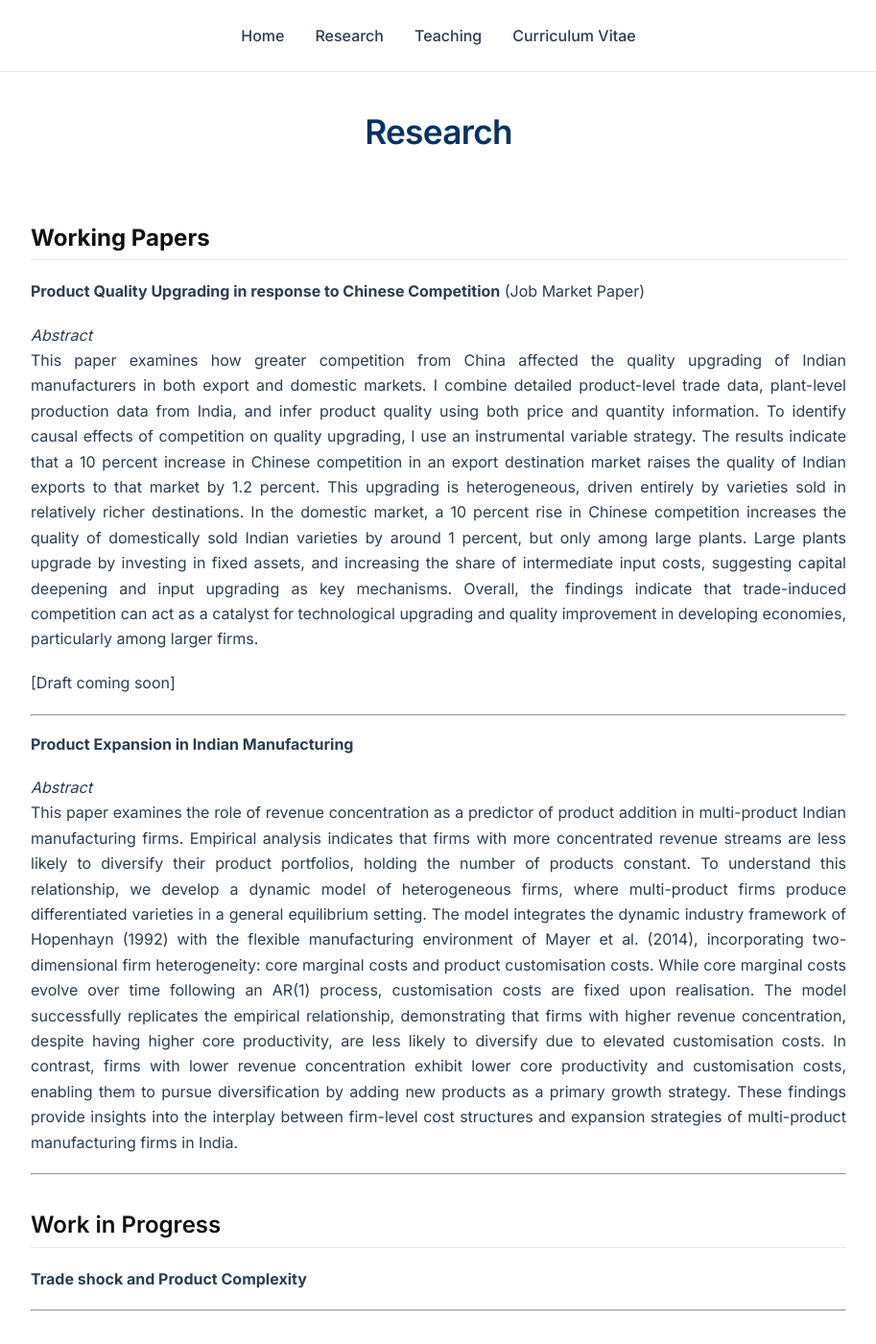
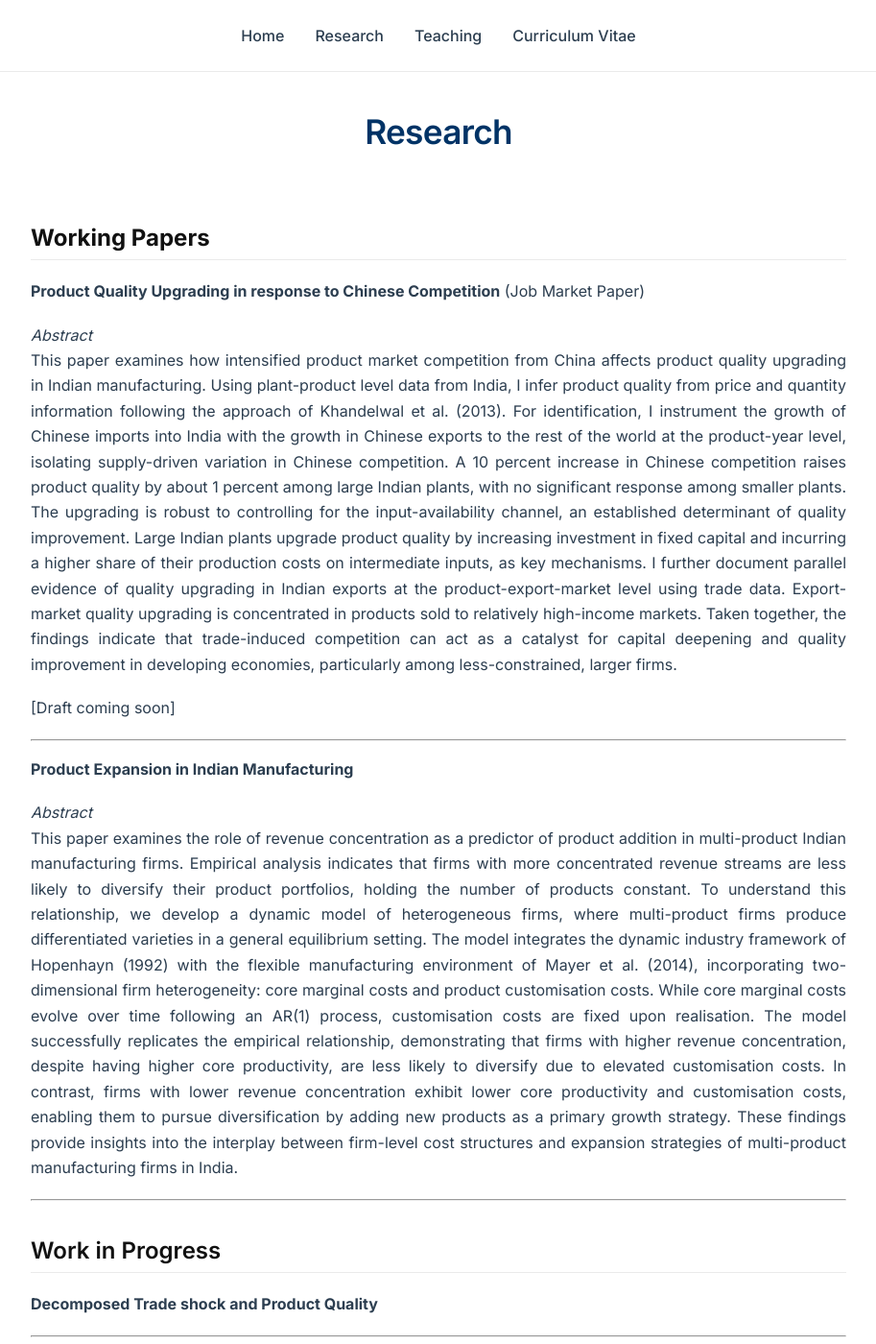
Before and after one commit to malhotravishrut/malhotravishrut.github.io, a Jekyll site: the page built from research.md, in a window 1280 px wide and 1400 px high. Shown: the whole window at 96% size, without its empty margins (183-1096 px from the left). Built offline with Jekyll 4.4.1, drawn with Linux system fonts in a browser that asks for light colours.

Commit message:
Revise abstract and section title in research.md
Revised the abstract to clarify the impact of Chinese competition on product quality in Indian manufacturing, emphasizing the role of large plants and investment in fixed capital. Updated section title for clarity.

```diff
--- a/research.md
+++ b/research.md
@@ -8,7 +8,7 @@ title: Research
 **Product Quality Upgrading in response to Chinese Competition** (Job Market Paper)
 
 _Abstract_
-This paper examines how greater competition from China affected the quality upgrading of Indian manufacturers in both export and domestic markets. I combine detailed product-level trade data, plant-level production data from India, and infer product quality using both price and quantity information. To identify causal effects of competition on quality upgrading, I use an instrumental variable strategy. The results indicate that a 10 percent increase in Chinese competition in an export destination market raises the quality of Indian exports to that market by 1.2 percent. This upgrading is heterogeneous, driven entirely by varieties sold in relatively richer destinations. In the domestic market, a 10 percent rise in Chinese competition increases the quality of domestically sold Indian varieties by around 1 percent, but only among large plants. Large plants upgrade by investing in fixed assets, and increasing the share of intermediate input costs, suggesting capital deepening and input upgrading as key mechanisms. Overall, the findings indicate that trade-induced competition can act as a catalyst for technological upgrading and quality improvement in developing economies, particularly among larger firms.
+This paper examines how intensified product market competition from China affects product quality upgrading in Indian manufacturing. Using plant-product level data from India, I infer product quality from price and quantity information following the approach of  Khandelwal et al. (2013). For identification, I instrument the growth of Chinese imports into India with the growth in Chinese exports to the rest of the world at the product-year level, isolating supply-driven variation in Chinese competition. A 10 percent increase in Chinese competition raises product quality by about 1 percent among large Indian plants, with no significant response among smaller plants. The upgrading is robust to controlling for the input-availability channel, an established determinant of quality improvement. Large Indian plants upgrade product quality by increasing investment in fixed capital and incurring a higher share of their production costs on intermediate inputs, as key mechanisms. I further document parallel evidence of quality upgrading in Indian exports at the product-export-market level using trade data. Export-market quality upgrading is concentrated in products sold to relatively high-income markets. Taken together, the findings indicate that trade-induced competition can act as a catalyst for capital deepening and quality improvement in developing economies, particularly among less-constrained, larger firms.
 
 [Draft coming soon]
 
@@ -23,7 +23,7 @@ This paper examines the role of revenue concentration as a predictor of product
 
 ## Work in Progress
 
-**Trade shock and Product Complexity**
+**Decomposed Trade shock and Product Quality**
 
 ---
 
```
